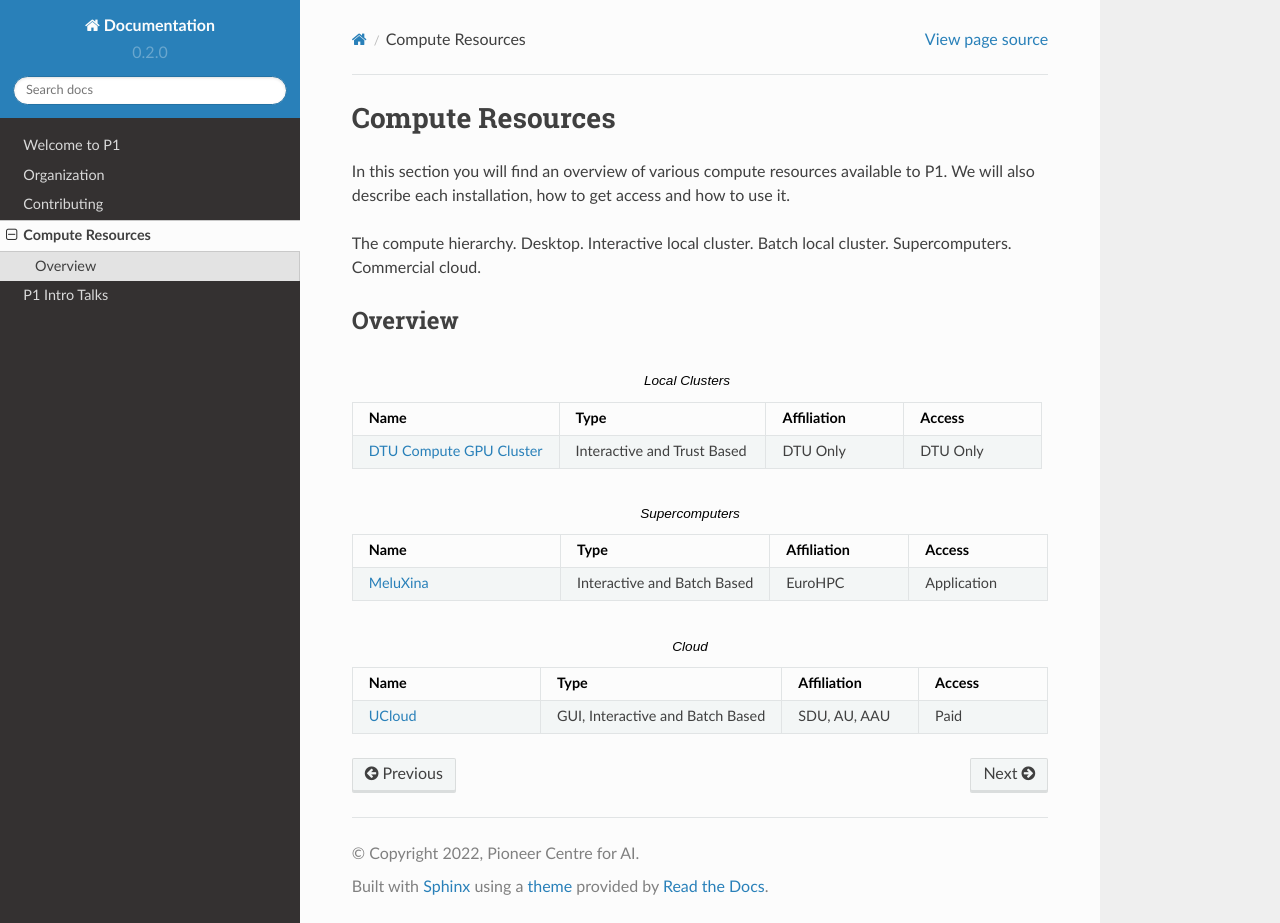
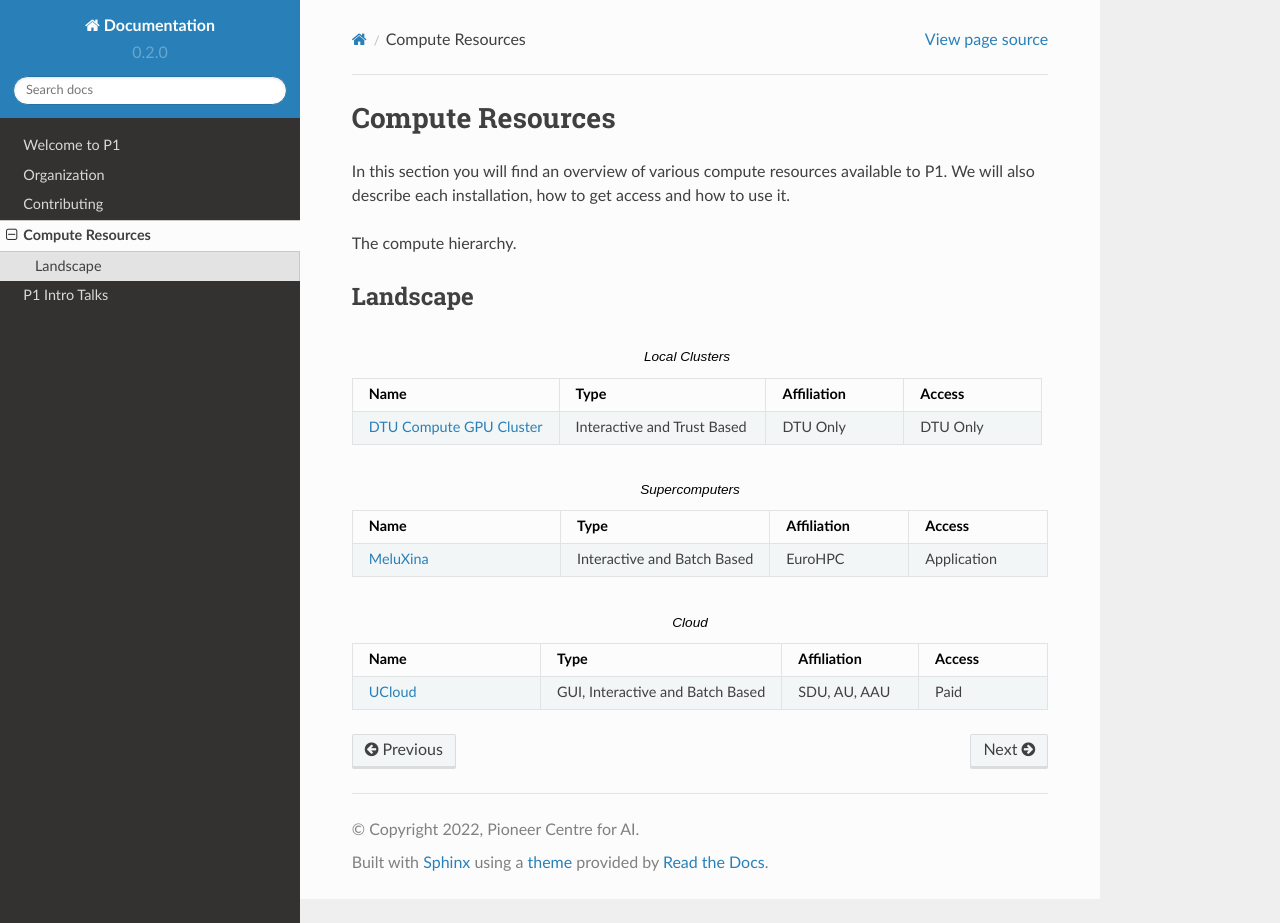
Before and after one commit to Pioneer-Centre-for-AI/p1-compute-documentation, a Sphinx documentation site: the page built from docs/source/compute-resources.rst, in a window 1280 px wide and 923 px high. Built offline with Sphinx 7.4.7 and the Read the Docs theme 2.0.0, drawn with Linux system fonts in a browser that asks for light colours.

Commit message:
See if changing header  makes changes in compute resource page visible

```diff
--- a/docs/source/compute-resources.rst
+++ b/docs/source/compute-resources.rst
@@ -2,10 +2,10 @@
 #################
 In this section you will find an overview of various compute resources available to P1. We will also describe each installation, how to get access and how to use it.
 
-The compute hierarchy. Desktop. Interactive local cluster. Batch local cluster. Supercomputers. Commercial cloud.
+The compute hierarchy.
 
-Overview
-********
+Landscape
+*********
 .. list-table:: Local Clusters
    :widths: 30 30 20 20
    :header-rows: 1
```
